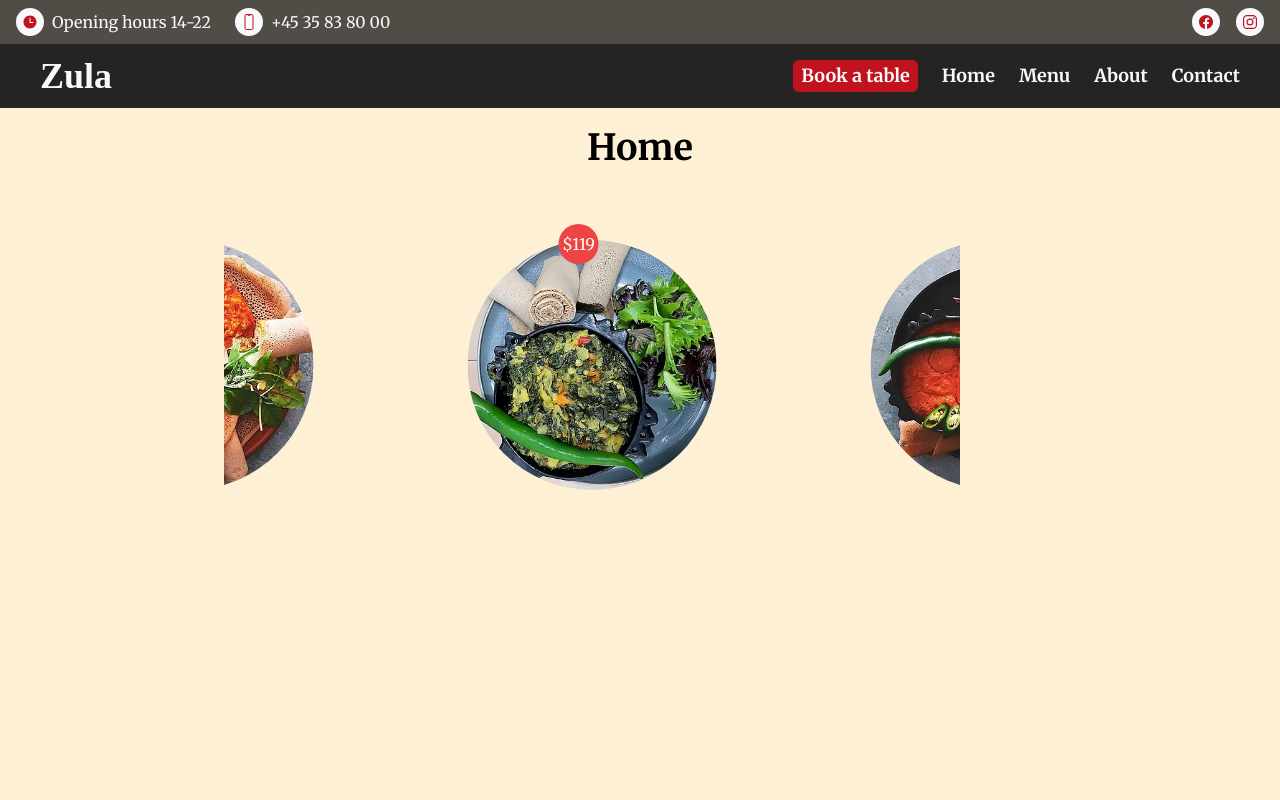
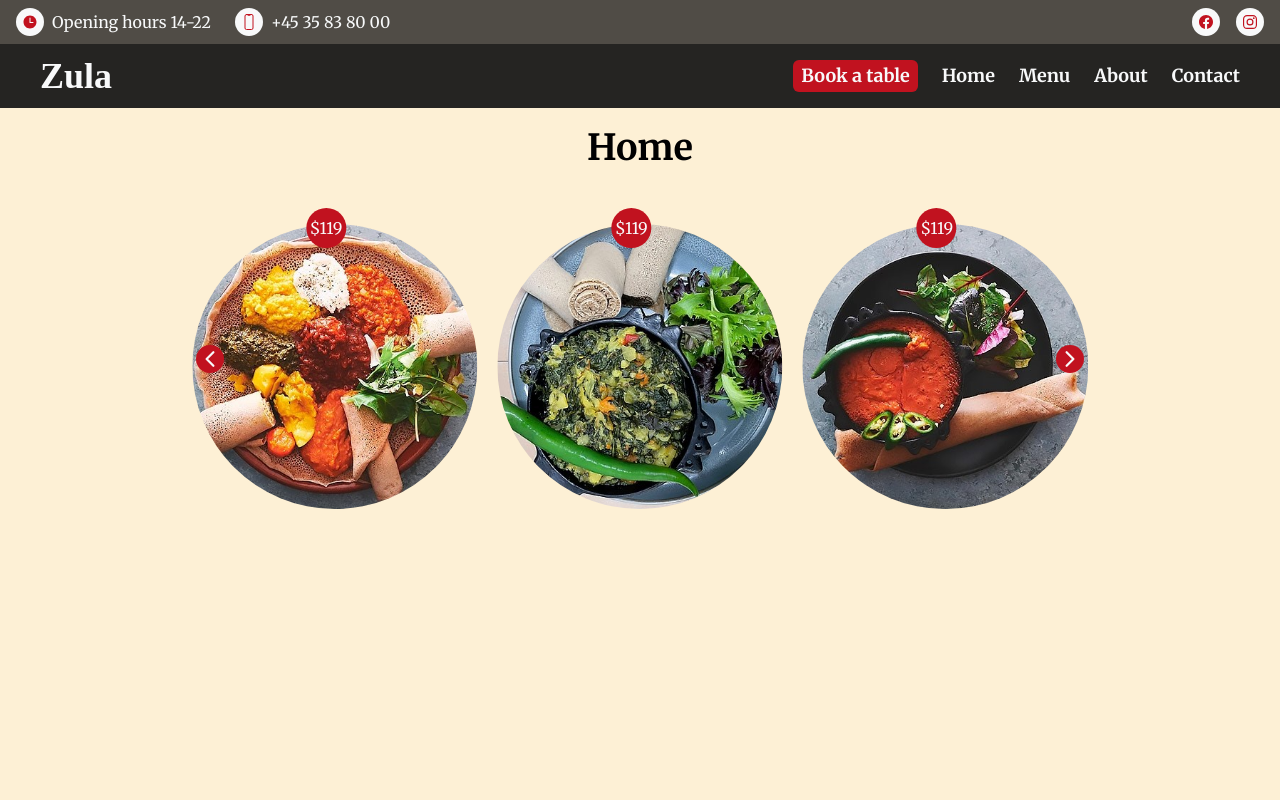
Before and after one commit to orindholt/zula-restaurant, a React (Create React App) app: page / in a window 1280 px wide. Shown: the top 800 px of the page. Built offline with nearby package versions, Linux system fonts and the light colour scheme; a web font is replaced by a local one.

Commit message:
Add layout and slider optimizations

```diff
--- a/src/components/menu-slide/MenuSlide.js
+++ b/src/components/menu-slide/MenuSlide.js
@@ -1,18 +1,20 @@
 // create slider menu component with items that can have arrow icon to go back and forward
-import React from "react";
 import { Swiper, SwiperSlide } from "swiper/react";
 import "swiper/css";
-import "swiper/css/free-mode";
 import Slide from "./slide/Slide";
+import { products } from "../../util/products";
+import NavButton from "./slide/NavButton";
+import { IoChevronForward, IoChevronBack } from "react-icons/io5";
+
 const MenuSlide = () => {
 	return (
-		<div className="menu-slide flex mt-10 gap-2 p-4 m-4 max-w-3xl">
+		<div className="mt-10 max-w-4xl mx-auto">
 			<Swiper
 				effect={"coverflow"}
 				grabCursor={true}
 				centeredSlides={true}
-				spaceBetween={70}
-				slidesPerView={"2"}
+				spaceBetween={20}
+				slidesPerView={"3"}
 				loop={true}
 				loopFillGroupWithBlank={true}
 				coverflowEffect={{
@@ -22,45 +24,18 @@ const MenuSlide = () => {
 					modifier: 1,
 				}}
 			>
-				<SwiperSlide>
-					<Slide image="/assets/products/abizar.jpeg" />
-				</SwiperSlide>
-				<SwiperSlide>
-					<Slide image="/assets/products/bozena-shiro.jpeg" />
-				</SwiperSlide>
-				<SwiperSlide>
-					<Slide image="/assets/products/derho.jpeg" />
-				</SwiperSlide>
-				<SwiperSlide>
-					<Slide image="/assets/products/fetfet-zegni.jpeg" />
-				</SwiperSlide>
-				<SwiperSlide>
-					<Slide image="/assets/products/fetfet.jpeg" />
-				</SwiperSlide>
-				<SwiperSlide>
-					<Slide image="/assets/products/hamli-besega.jpeg" />
-				</SwiperSlide>
-				<SwiperSlide>
-					<Slide image="/assets/products/tebsi.jpeg" />
-				</SwiperSlide>
-				<SwiperSlide>
-					<Slide image="/assets/products/temtemo.jpeg" />
-				</SwiperSlide>
-				<SwiperSlide>
-					<Slide image="/assets/products/vega-shiro.jpeg" />
-				</SwiperSlide>
-				<SwiperSlide>
-					<Slide image="/assets/products/vegetarisk-kombination.jpeg" />
-				</SwiperSlide>
-				<SwiperSlide>
-					<Slide image="/assets/products/zegeni.jpeg" />
-				</SwiperSlide>
-				<SwiperSlide>
-					<Slide image="/assets/products/zelzel-tebsi.jpeg" />
-				</SwiperSlide>
-				<SwiperSlide>
-					<Slide image="/assets/products/zula-special.jpeg" />
-				</SwiperSlide>
+				{
+					// product loop
+					products.data.map(({ img, price }, i) => {
+						return (
+							<SwiperSlide key={i}>
+								<Slide image={img} price={price} />
+							</SwiperSlide>
+						);
+					})
+				}
+				<NavButton icon={<IoChevronBack />} forward={false} />
+				<NavButton icon={<IoChevronForward />} forward={true} />
 			</Swiper>
 		</div>
 	);
--- /dev/null
+++ b/src/components/menu-slide/slide/NavButton.js
@@ -0,0 +1,20 @@
+import { useSwiper } from "swiper/react";
+
+const NavButton = ({ icon, forward }) => {
+	const swiper = useSwiper();
+	return (
+		<button
+			type="button"
+			className={`absolute top-0 bottom-0 z-10 ${
+				forward ? "right-0" : "left-0"
+			}`}
+			onClick={() => (forward ? swiper.slideNext() : swiper.slidePrev())}
+		>
+			<div className="text-white bg-red-normal rounded-full grid place-content-center text-2xl p-0.5 mx-1">
+				{icon}
+			</div>
+		</button>
+	);
+};
+
+export default NavButton;
--- a/src/components/menu-slide/slide/Slide.js
+++ b/src/components/menu-slide/slide/Slide.js
@@ -1,13 +1,11 @@
-import React from "react";
-
-const Slide = ({ image }) => {
+const Slide = ({ image, price }) => {
 	return (
-		<div className=" relative">
-			<div className="cost bg-red-500  text-white absolute left-[40%] text-center rounded-full w-10 h-10 items-center justify-center flex top-0">
-				$119
+		<div className="relative">
+			<div className="bg-red-normal  text-white absolute left-[40%] text-center rounded-full w-10 h-10 items-center justify-center flex top-0">
+				${price}
 			</div>
 			<div className="pt-4 mx-auto flex justify-center">
-				<img className="rounded-full w-3/4" src={image} alt="slide" />
+				<img className="rounded-full" src={image} alt="slide" />
 			</div>
 		</div>
 	);
--- a/src/templates/Header.js
+++ b/src/templates/Header.js
@@ -3,7 +3,7 @@ import Navbar from "../components/nav/navbar/Navbar";
 
 const Header = () => {
 	return (
-		<header className="fixed w-full top-0">
+		<header className="fixed w-full top-0 z-50">
 			<InfoBar />
 			<Navbar />
 		</header>
--- a/src/templates/Layout.js
+++ b/src/templates/Layout.js
@@ -1,7 +1,7 @@
 const Layout = ({ children, className }) => {
 	return (
 		<div
-			className={`pt-32 px-[5%] md:px-[15%] w-full min-h-screen ${className}`}
+			className={`pt-32 px-[5%] md:px-[15%] w-full min-h-screen flex flex-col ${className}`}
 		>
 			{children}
 		</div>
--- /dev/null
+++ b/src/util/products.js
@@ -0,0 +1,57 @@
+export const products = {
+	currency: "$",
+	data: [
+		{
+			img: "/assets/products/abizar.jpeg",
+			price: 119,
+		},
+		{
+			img: "/assets/products/bozena-shiro.jpeg",
+			price: 119,
+		},
+		{
+			img: "/assets/products/derho.jpeg",
+			price: 119,
+		},
+		{
+			img: "/assets/products/fetfet-zegni.jpeg",
+			price: 119,
+		},
+		{
+			img: "/assets/products/fetfet.jpeg",
+			price: 119,
+		},
+		{
+			img: "/assets/products/hamli-besega.jpeg",
+			price: 119,
+		},
+		{
+			img: "/assets/products/tebsi.jpeg",
+			price: 119,
+		},
+		{
+			img: "/assets/products/temtemo.jpeg",
+			price: 119,
+		},
+		{
+			img: "/assets/products/vega-shiro.jpeg",
+			price: 119,
+		},
+		{
+			img: "/assets/products/vegetarisk-kombination.jpeg",
+			price: 119,
+		},
+		{
+			img: "/assets/products/zegeni.jpeg",
+			price: 119,
+		},
+		{
+			img: "/assets/products/zelzel-tebsi.jpeg",
+			price: 119,
+		},
+		{
+			img: "/assets/products/zula-special.jpeg",
+			price: 119,
+		},
+	],
+};
```
